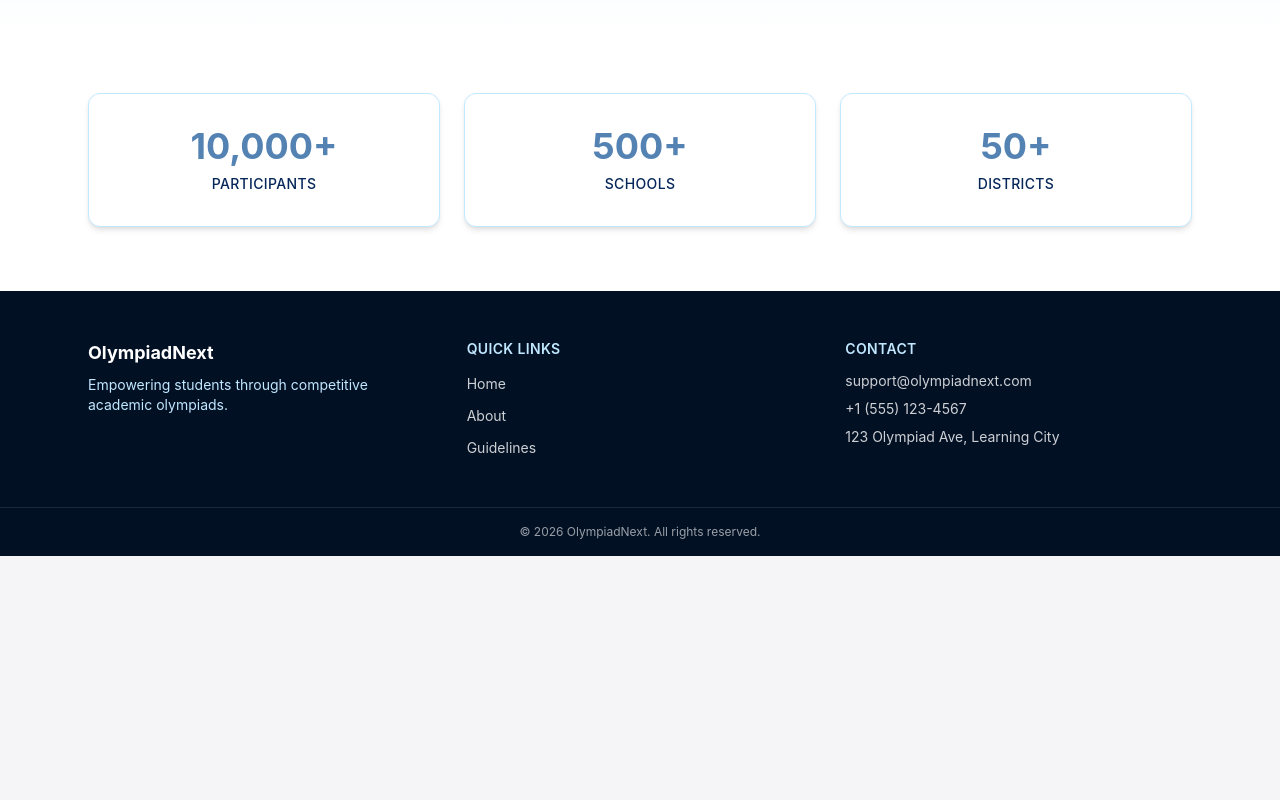
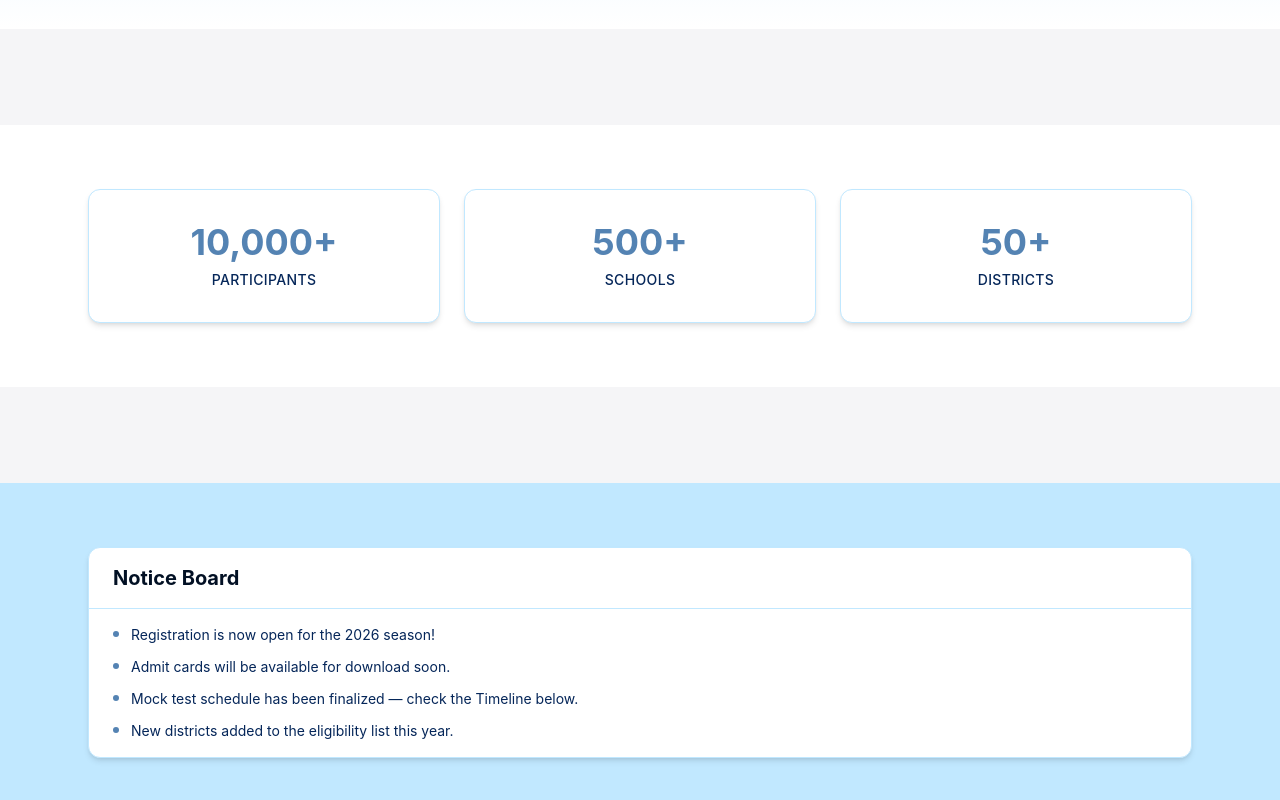
Before and after one commit to Mohammod-Tasin/OlympiadNext_Webs, a Next.js app: page / in a window 1280 px wide. Shown: the part 456-1256 px from the top of the page. Before the commit the page ends 1012 px from the top, so only its background shows below. Built offline with nearby package versions, Linux system fonts and the light colour scheme; no server answers.

Commit message:
info, timeline and noticeboard

```diff
--- a/src/app/page.tsx
+++ b/src/app/page.tsx
@@ -4,6 +4,9 @@ import { useRouter } from "next/navigation";
 import { useEffect } from "react";
 import { HeroSection } from "@/components/home/HeroSection";
 import { StatsSection } from "@/components/home/StatsSection";
+import { NoticeBoard } from "@/components/home/NoticeBoard";
+import { HowToParticipate } from "@/components/home/HowToParticipate";
+import { Timeline } from "@/components/home/Timeline";
 import { useAuth } from "@/lib/auth/useAuth";
 
 export default function HomePage() {
@@ -17,9 +20,12 @@ export default function HomePage() {
   }, [status, router]);
 
   return (
-    <>
+    <div className="flex flex-col gap-16 md:gap-24">
       <HeroSection />
       <StatsSection />
-    </>
+      <NoticeBoard />
+      <HowToParticipate />
+      <Timeline />
+    </div>
   );
 }
--- /dev/null
+++ b/src/components/home/HowToParticipate.tsx
@@ -0,0 +1,27 @@
+const STEPS = [
+  { number: 1, title: "Register", description: "Sign up your school or yourself with a few basic details." },
+  { number: 2, title: "Get Admit Card", description: "Download your admit card once registration is confirmed." },
+  { number: 3, title: "Mock Test", description: "Practice with a timed mock test to get familiar with the format." },
+  { number: 4, title: "Final Olympiad", description: "Sit for the main olympiad and compete for top honors." },
+];
+
+export function HowToParticipate() {
+  return (
+    <section className="bg-white">
+      <div className="mx-auto max-w-6xl px-4 py-16 sm:px-6">
+        <h2 className="text-center text-2xl font-bold text-olympiad-900 sm:text-3xl">How to Participate</h2>
+        <div className="mt-10 grid grid-cols-1 gap-6 sm:grid-cols-2 md:grid-cols-4">
+          {STEPS.map((step) => (
+            <div key={step.number} className="rounded-xl bg-olympiad-50 p-6 text-center">
+              <div className="mx-auto flex h-10 w-10 items-center justify-center rounded-full bg-olympiad-500 text-sm font-bold text-white">
+                {step.number}
+              </div>
+              <h3 className="mt-4 text-base font-semibold text-olympiad-900">{step.title}</h3>
+              <p className="mt-2 text-sm text-olympiad-800/80">{step.description}</p>
+            </div>
+          ))}
+        </div>
+      </div>
+    </section>
+  );
+}
--- /dev/null
+++ b/src/components/home/NoticeBoard.tsx
@@ -0,0 +1,32 @@
+import { Card, CardContent, CardHeader } from "@/components/ui/Card";
+
+const NOTICES = [
+  "Registration is now open for the 2026 season!",
+  "Admit cards will be available for download soon.",
+  "Mock test schedule has been finalized — check the Timeline below.",
+  "New districts added to the eligibility list this year.",
+];
+
+export function NoticeBoard() {
+  return (
+    <section className="bg-olympiad-50">
+      <div className="mx-auto max-w-6xl px-4 py-16 sm:px-6">
+        <Card>
+          <CardHeader>
+            <h2 className="text-xl font-bold text-olympiad-900">Notice Board</h2>
+          </CardHeader>
+          <CardContent>
+            <ul className="flex flex-col gap-3">
+              {NOTICES.map((notice) => (
+                <li key={notice} className="flex items-start gap-3 text-sm text-olympiad-800">
+                  <span className="mt-1.5 h-1.5 w-1.5 shrink-0 rounded-full bg-olympiad-500" aria-hidden="true" />
+                  <span>{notice}</span>
+                </li>
+              ))}
+            </ul>
+          </CardContent>
+        </Card>
+      </div>
+    </section>
+  );
+}
--- /dev/null
+++ b/src/components/home/Timeline.tsx
@@ -0,0 +1,26 @@
+const EVENTS = [
+  { date: "Jan 15, 2026", title: "Registration Opens", description: "Registration portal opens for all schools and students." },
+  { date: "Mar 1, 2026", title: "Registration Deadline", description: "Last date to complete registration and payment." },
+  { date: "Apr 5, 2026", title: "Mock Test Date", description: "Timed mock test to help participants prepare." },
+  { date: "May 10, 2026", title: "Main Olympiad Date", description: "The final olympiad exam takes place." },
+];
+
+export function Timeline() {
+  return (
+    <section className="bg-olympiad-50">
+      <div className="mx-auto max-w-3xl px-4 py-16 sm:px-6">
+        <h2 className="text-center text-2xl font-bold text-olympiad-900 sm:text-3xl">Important Dates</h2>
+        <ol className="mt-10 flex flex-col gap-10 border-l-2 border-olympiad-300 pl-6">
+          {EVENTS.map((event) => (
+            <li key={event.title} className="relative">
+              <span className="absolute -left-[31px] top-1 h-3.5 w-3.5 rounded-full border-2 border-white bg-olympiad-500" />
+              <p className="text-xs font-semibold uppercase tracking-wide text-olympiad-500">{event.date}</p>
+              <h3 className="mt-1 text-base font-semibold text-olympiad-900">{event.title}</h3>
+              <p className="mt-1 text-sm text-olympiad-800/80">{event.description}</p>
+            </li>
+          ))}
+        </ol>
+      </div>
+    </section>
+  );
+}
```
Also changed, not shown: 1 other file (tests, documents, lock files or other folders).
